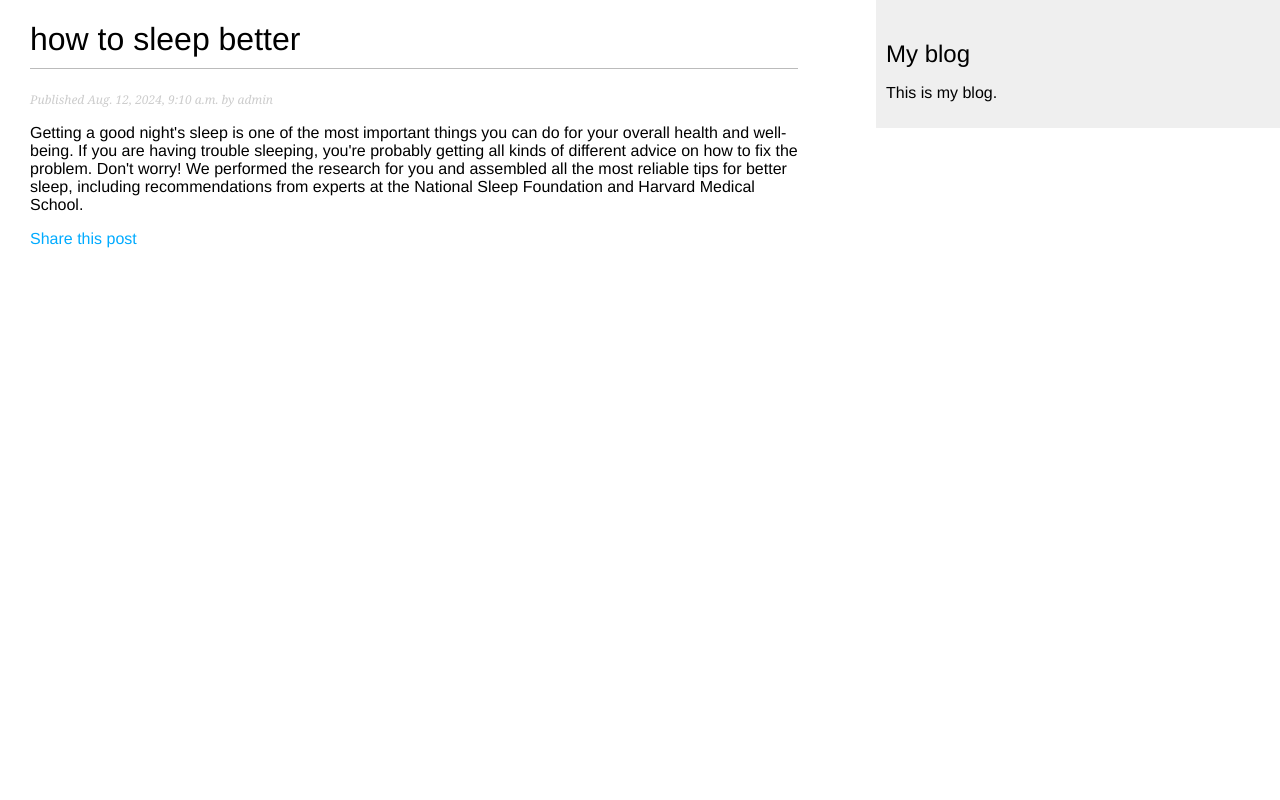
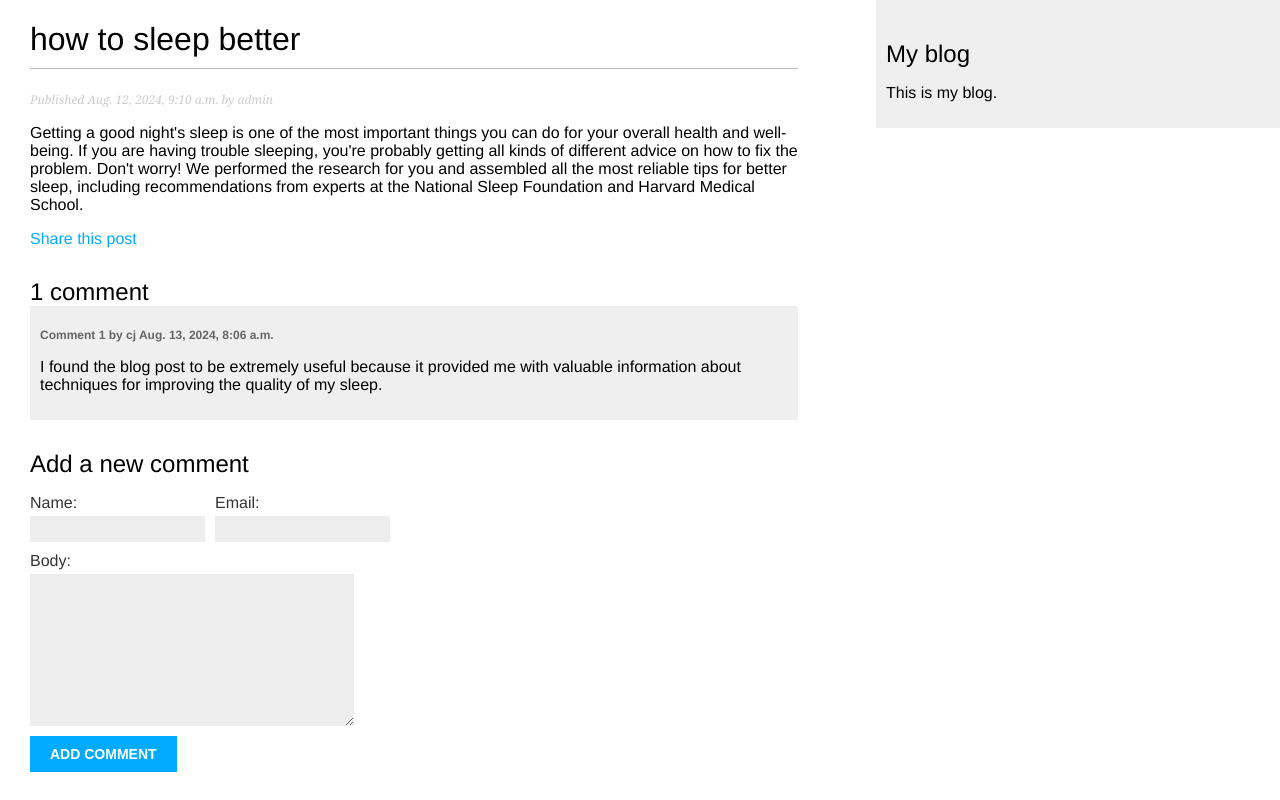
Before and after one commit to seyyed-amirreza-hosseini/blog-application, a Django app: a page that uses blog/templates/blog/post/detail.html in a window 1280 px wide. Run offline with Django 5.2, Linux system fonts and the light colour scheme; data comes from the database, SQL or seed files in the repository; both versions use the stored data as it was after the commit.

Commit message:
add comments to blog

```diff
--- a/blog/forms.py
+++ b/blog/forms.py
@@ -1,4 +1,5 @@
 from django import forms
+from .models import Comment
 
 
 class EmailPostForm(forms.Form):
@@ -6,3 +7,9 @@ class EmailPostForm(forms.Form):
     email = forms.EmailField()
     to = forms.EmailField()
     comments = forms.CharField(required=False, widget=forms.Textarea)
+
+
+class CommentForm(forms.ModelForm):
+    class Meta:
+        model = Comment
+        fields = ['name', 'email', 'body']
--- a/blog/models.py
+++ b/blog/models.py
@@ -37,5 +37,23 @@ class Post(models.Model):
         return self.title
 
     def get_absolute_url(self):
-        return reverse("blog:post_detail", args=[self.publish.year, self.publish.month, self.publish.day,
-                                                 self.slug])
+        return reverse("blog:post_detail", args=[self.publish.year, self.publish.month, self.publish.day, self.slug])
+
+
+class Comment(models.Model):
+    post = models.ForeignKey(Post, on_delete=models.CASCADE, related_name='comments')
+    name = models.CharField(max_length=100)
+    email = models.EmailField()
+    body = models.TextField()
+    created = models.DateTimeField(auto_now_add=True)
+    updated = models.DateTimeField(auto_now=True)
+    active = models.BooleanField(default=True)
+
+    class Meta:
+        ordering = ['created']
+        indexes = [
+            models.Index(fields=['created']),
+        ]
+
+    def __str__(self):
+        return f"Comment by {self.name} on {self.post}"
--- a/blog/templates/blog/post/detail.html
+++ b/blog/templates/blog/post/detail.html
@@ -7,8 +7,25 @@
     </p>
     {{ post.body|linebreaks }}
     <p>
-        <a href="{% url "blog:post_share" post.id %}">
+        <a href="{% url 'blog:post_share' post.id %}">
             Share this post
         </a>
     </p>
+    {% with comments.count as total_comments %}
+ <h2>
+ {{ total_comments }} comment{{ total_comments|pluralize }}
+ </h2>
+ {% endwith %}
+ {% for comment in comments %}
+ <div class="comment">
+ <p class="info">
+ Comment {{ forloop.counter }} by {{ comment.name }}
+ {{ comment.created }}
+ </p>
+ {{ comment.body|linebreaks }}
+ </div>
+ {% empty %}
+ <p>There are no comments.</p>
+ {% endfor %}
+ {% include "blog/post/includes/comment_form.html" %}
 {% endblock %}
--- /dev/null
+++ b/blog/templates/blog/post/includes/comment_form.html
@@ -0,0 +1,12 @@
+<h2>Add a new comment</h2>
+<form action="{% url 'blog:post_comment' post.id %}" method="post">
+    <div class="left">
+        {{ form.name.as_field_group }}
+    </div>
+    <div class="left">
+        {{ form.email.as_field_group }}
+    </div>
+    {{ form.body.as_field_group }}
+    {% csrf_token %}
+    <p><input type="submit" value="Add comment"></p>
+</form>
--- a/blog/urls.py
+++ b/blog/urls.py
@@ -7,4 +7,5 @@ urlpatterns = [
     path('', views.PostListView.as_view(), name='post_list'),
     path('<int:year>/<int:month>/<int:day>/<slug:post>/', views.post_detail, name='post_detail'),
     path('<int:post_id>/share/', views.post_share, name='post_share'),
+    path('<int:post_id>/comment/', views.post_comment, name='post_comment'),
 ]
--- a/blog/views.py
+++ b/blog/views.py
@@ -2,8 +2,9 @@ from django.shortcuts import render, get_object_or_404
 from django.core.paginator import Paginator, EmptyPage, PageNotAnInteger
 from django.views.generic import ListView
 from django.core.mail import send_mail
-from .models import Post
-from .forms import EmailPostForm
+from django.views.decorators.http import require_POST
+from .models import Post, Comment
+from .forms import EmailPostForm, CommentForm
 
 
 # def post_list(request):
@@ -36,7 +37,11 @@ def post_detail(request, post, year, month, day):
         publish__day=day
     )
 
-    return render(request, 'blog/post/detail.html', {'post': post})
+    comments = post.comments.filter(active=True)
+    # comments = Comment.objects.filter(post=post).filter(active=True)
+    form = CommentForm()
+
+    return render(request, 'blog/post/detail.html', {'post': post, 'comments': comments, 'form': form})
 
 
 def post_share(request, post_id):
@@ -69,3 +74,17 @@ def post_share(request, post_id):
         form = EmailPostForm()
 
     return render(request, 'blog/post/share.html', {'post': post, 'form': form, 'sent': sent})
+
+
+@require_POST
+def post_comment(request, post_id):
+    post = get_object_or_404(Post, id=post_id, status=Post.Status.PUBLISHED)
+    comment = None
+
+    form = CommentForm(data=request.POST)
+    if form.is_valid():
+        comment = form.save(commit=False)
+        comment.post = post
+        comment.save()
+
+    return render(request, 'blog/post/comment.html', {'post': post, 'form': form, 'comment': comment})
```
Also changed, not shown: blog/admin.py (+8 -1 lines), blog/templates/blog/post/comment.html (added, +10 -0 lines), blog/migrations/0003_comment.py (added), db.sqlite3.
